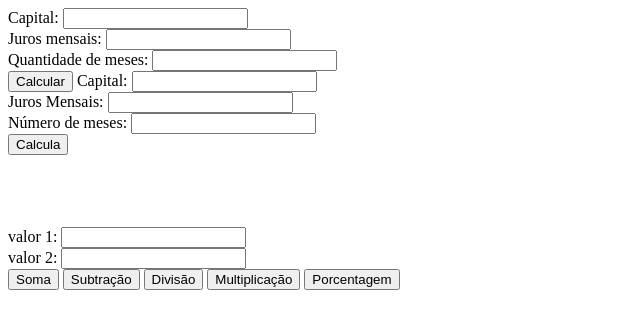
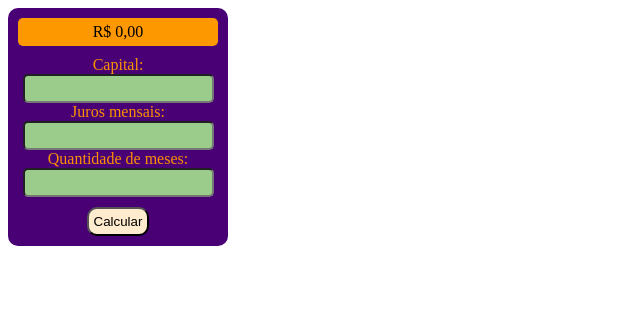
Before and after one commit to manuachylla/primeirog_3t, a plain HTML site: page index.html in a window 1280 px wide. Shown: the whole page, without its empty margins (0-640 px from the left). Drawn offline with Linux system fonts and the light colour scheme.

Commit message:
Update index.html

```diff
--- a/index.html
+++ b/index.html
@@ -1,43 +1,26 @@
 <!DOCTYPE html>
 <html lang="en">
+
 <head>
     <meta charset="UTF-8">
     <meta http-equiv="X-UA-Compatible" content="IE=edge">
     <meta name="viewport" content="width=device-width, initial-scale=1.0">
     <title>Primeiro G</title>
     <script src="estudo.js"></script>
+    <link rel="stylesheet" href="geral.css">
 </head>
+
 <body>
-  Capital: <input id="capital"type="text"><br>
-  Juros mensais: <input id="juros"type="text"><br>
-  Quantidade de meses: <input id="meses"type="text"><br>
-  <button onclick="total()">Calcular </button>
+    <div class="calc">
+        <div id="sptotal">
+            <span id="total">R$ 0,00</span>
+        </div>
+        Capital: <input id="capital" type="text"><br>
+        Juros mensais: <input id="juros" type="text"><br>
+        Quantidade de meses: <input id="meses" type="text"><br>
+        <button onclick="total()">Calcular </button>
+    </div id="splista">
+      <span id="listasmes"></span>
 </body>
+
 </html>
-
-<!DOCTYPE html>
-<html lang="pt-br">
-<head>
-    <meta charset="UTF-8">
-    <meta http-equiv="X-UA-Compatible" content="IE=edge">
-    <meta name="viewport" content="width=device-width, initial-scale=1.0">
-    <title>Primeiro g</title>
-    <script src="estudo.js"></script>
-</head>
-<body>
-    Capital: <input id="valor" type="text"> <br>
-    Juros Mensais: <input id="juros" type="text"> <br>
-    Número de meses: <input id="meses" type="text"> <br>
-    <button onclick="total()">Calcula</button>
-    <br><br><br>
-    <span id="resultado"></span><br><br>
-    valor 1: <input id="v1" type="text"><br>
-    valor 2: <input id="v2" type="text"><br>
-     <button onclick="adicao()">Soma</button>
-     <button onclick="subtracao()">Subtração</button>
-     <button onclick="divisao()">Divisão</button>
-     <button onclick="multiplicacao()">Multiplicação</button>
-     <button onclick="porcentagem()">Porcentagem</button>
-</body>
-</html>
-<body>
```
